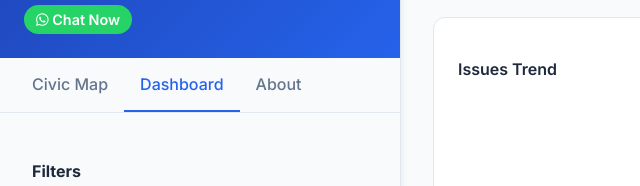
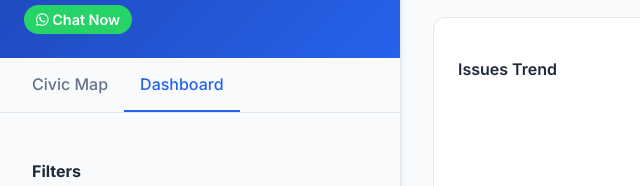
Before and after one commit to kvskoker/FIXAM, a plain HTML site: page frontend/dashboard.html in a window 1280 px wide. Shown: the part 173-359 px from the top of the page, 0-640 px from the left. Drawn offline with nearby package versions, Linux system fonts and the light colour scheme; no server answers.

Commit message:
feat: remove About page links and implement redirect to main site

```diff
--- a/frontend/dashboard.html
+++ b/frontend/dashboard.html
@@ -96,7 +96,6 @@
             <nav class="nav-tabs">
                 <a href="/" class="nav-item">Civic Map</a>
                 <a href="/dashboard" class="nav-item active">Dashboard</a>
-                  <a href="/about" class="nav-item">About</a>
             </nav>
 
             <div class="issue-list">
```
Also changed, not shown: frontend/index.html (+0 -1 lines), 1 other file.
